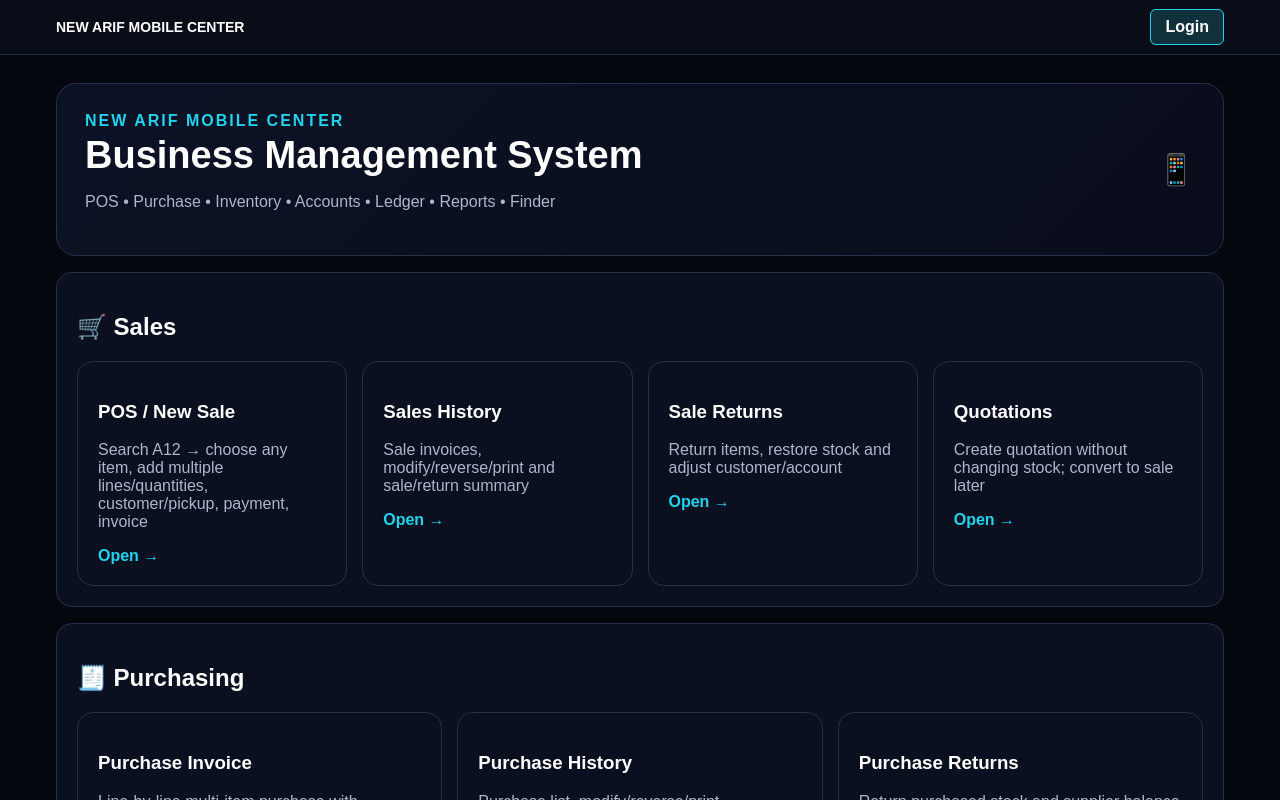
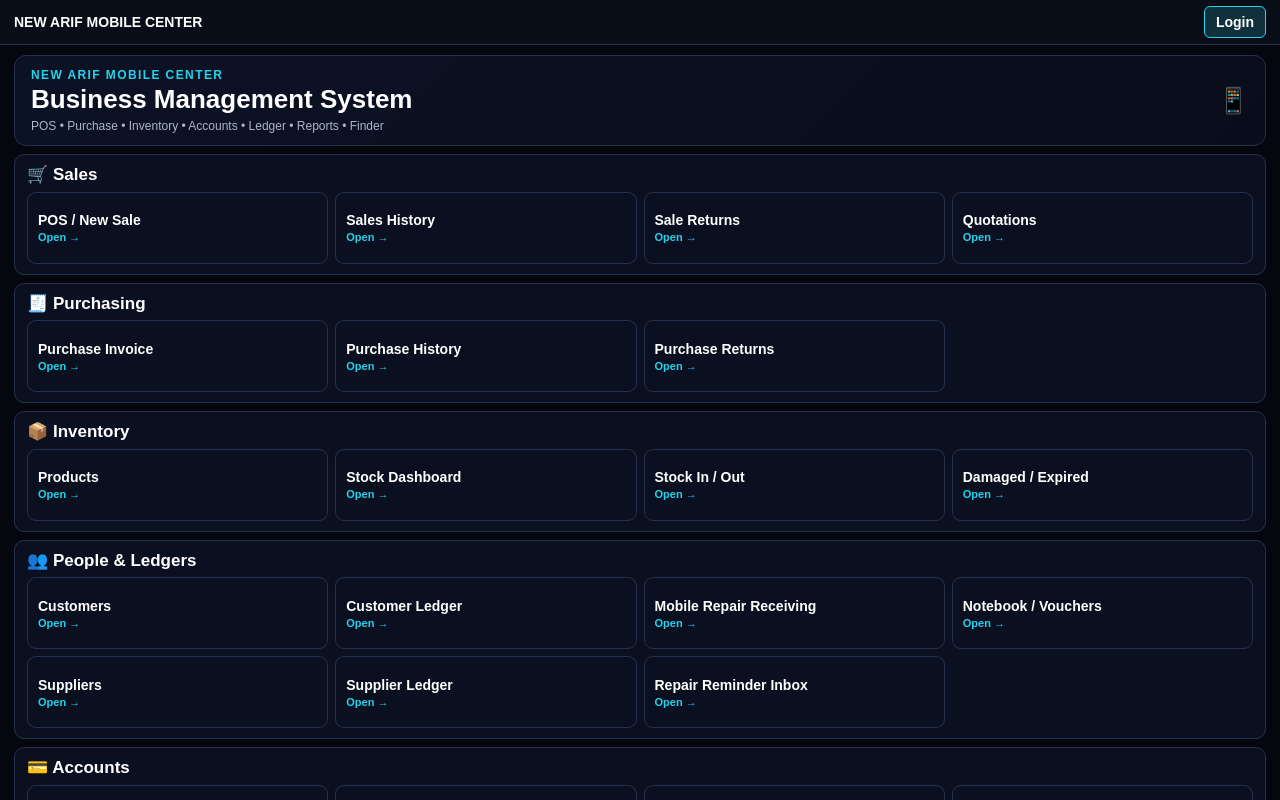
Before and after one commit to newarifmobilecenter/new-arif-mobile-center, a Next.js app: page / in a window 1280 px wide. Shown: the top 800 px of the page. Built offline with nearby package versions, Linux system fonts and the light colour scheme; no server answers.

Commit message:
Make the app layout more compact

```diff
--- a/app/globals.css
+++ b/app/globals.css
@@ -10,3 +10,39 @@
 .appAuthButton:disabled{opacity:.6;cursor:wait}
 .appAuthError{position:absolute;right:16px;top:100%;padding:8px 12px;border:1px solid #7f1d1d;border-radius:0 0 6px 6px;background:#2b1016;color:#fecaca;font-size:12px}
 @media print{.appAuthBar{display:none!important}}
+
+/* Compact application layout: use wide screens efficiently and reduce vertical scrolling. */
+body{font-size:14px}
+.shell{max-width:1600px;padding:16px 14px 24px}
+.hero{gap:14px;padding:16px;border-radius:12px}
+h1{font-size:30px;margin:2px 0 6px}
+.grid{grid-template-columns:repeat(auto-fit,minmax(190px,1fr));gap:10px;margin-top:12px}
+.card{min-height:128px;padding:14px;border-radius:12px}
+.card h2{margin:9px 0 5px}
+.icon{font-size:25px}
+.panel{padding:14px;margin-top:12px;border-radius:12px}
+.input,select,textarea{padding:9px 10px;border-radius:7px}
+.btn{padding:9px 12px;border-radius:8px}
+.nav{gap:8px;margin-bottom:10px}
+.table th,.table td{padding:7px}
+.appAuthInner{max-width:1600px;min-height:44px;padding:5px 14px;gap:12px}
+.appAuthActions{gap:8px}
+.appAuthButton{min-height:32px;padding:5px 11px}
+
+/* The dashboard is a navigation hub, so keep its sections and links on fewer rows. */
+.dashboardGroups{margin-top:8px}
+.dashboardGroups>.panel{margin-top:8px;padding:10px 12px;border-radius:10px}
+.dashboardGroups>.panel>h2{font-size:17px;line-height:1.15;margin:0 0 7px}
+.dashboardGroups .grid{grid-template-columns:repeat(4,minmax(0,1fr));gap:7px;margin-top:0}
+.dashboardGroups .card{display:flex;flex-direction:column;justify-content:center;min-height:72px;height:72px;padding:8px 10px;border-radius:9px}
+.dashboardGroups .card h2,.dashboardGroups .card h3{font-size:14px;line-height:1.15;margin:0 0 4px}
+.dashboardGroups .card p{display:none}
+.dashboardGroups .card .go{font-size:11px;line-height:1}
+.shell:has(.dashboardGroups){padding-top:10px}
+.shell:has(.dashboardGroups) .hero{min-height:76px;padding:12px 16px}
+.shell:has(.dashboardGroups) .hero h1{font-size:26px;margin:2px 0 4px}
+.shell:has(.dashboardGroups) .hero .eyebrow{font-size:12px;letter-spacing:1.4px}
+.shell:has(.dashboardGroups) .hero .muted{margin:0;font-size:12px}
+@media(max-width:1050px){.dashboardGroups .grid{grid-template-columns:repeat(3,minmax(0,1fr))}}
+@media(max-width:760px){.shell{padding:12px 10px 18px}.dashboardGroups .grid{grid-template-columns:repeat(2,minmax(0,1fr))}.shell:has(.dashboardGroups) .hero h1{font-size:22px}}
+@media(max-width:480px){.dashboardGroups .grid{grid-template-columns:1fr}.dashboardGroups .card{height:62px;min-height:62px}.appAuthInner{padding:5px 10px}.appAuthBrand{font-size:12px}}
--- a/app/notebook/notebook.module.css
+++ b/app/notebook/notebook.module.css
@@ -224,6 +224,33 @@
   .receivingShop > div:last-child { border-left: 1px solid #aaa; }
 }
 
+/* Dense layouts for repair, notebook, and ledger screens. */
+.panel { margin-top: 10px; padding: 12px; }
+.nav { gap: 8px; margin-bottom: 10px; }
+.actions { gap: 6px; }
+.filters { gap: 8px; }
+.formGrid { gap: 10px; }
+.field { gap: 4px; }
+.field input, .field select, .field textarea { padding: 8px 9px; }
+.field textarea { min-height: 82px; }
+.readonly { min-height: 34px; padding: 7px 9px; }
+.toolbar { gap: 8px; margin-top: 12px; }
+.button, .buttonSecondary, .buttonDanger { min-height: 34px; padding: 7px 11px; }
+.table th, .table td { padding: 7px 8px; }
+.formSection { padding: 11px 0; }
+.formSection h2 { margin-bottom: 9px; font-size: 16px; }
+.formSection[open] summary { margin-bottom: 9px; }
+.balanceSummary { gap: 8px; }
+.balanceValue { font-size: 17px; }
+.historyList { gap: 6px; margin-top: 9px; }
+.historyItem { padding: 8px; }
+.empty { padding: 18px 8px; }
+
+/* Keep print-only slips and vouchers out of the on-screen page flow. */
+@media screen {
+  .receivingSlip, .notebookVoucher { display: none; }
+}
+
 @media print {
   @page { size: A4 portrait; margin: 5mm; }
   @page receivingSlipPage { size: auto; margin: 0; }
```
